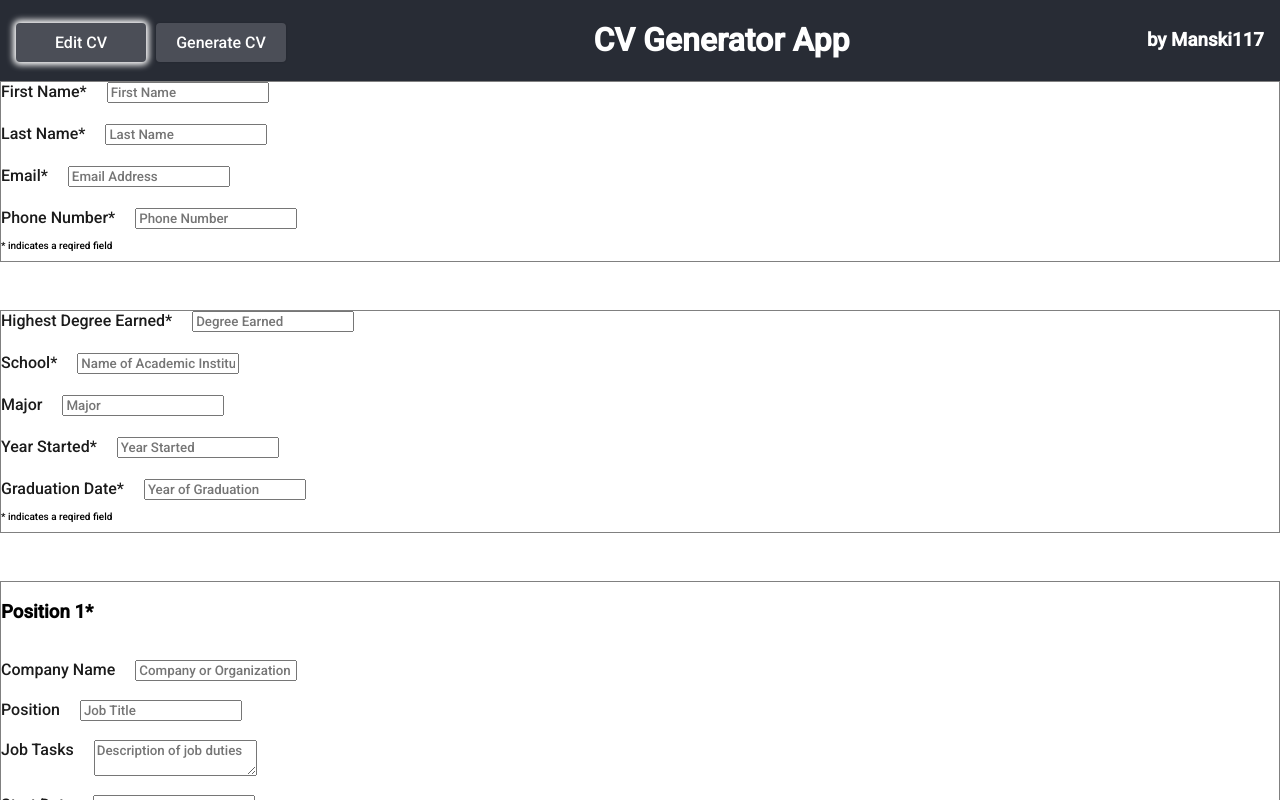
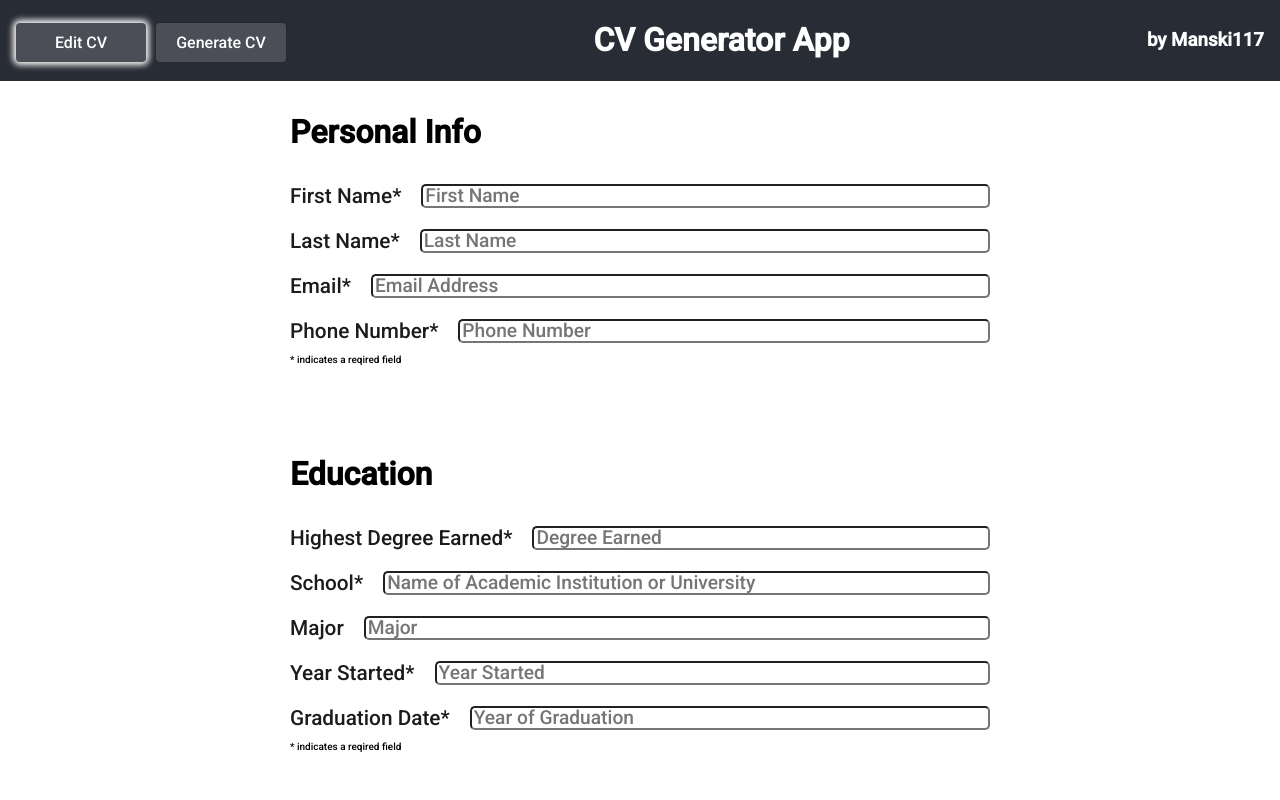
Before and after one commit to manski117/cv-form-project, a React (Create React App) app in the folder cv-form-odin-project/: page / in a window 1280 px wide. Shown: the top 800 px of the page. Built offline with nearby package versions, Linux system fonts and the light colour scheme.

Commit message:
Add styling to clean up layout

```diff
--- a/cv-form-odin-project/package.json
+++ b/cv-form-odin-project/package.json
@@ -34,5 +34,8 @@
       "last 1 firefox version",
       "last 1 safari version"
     ]
+  },
+  "devDependencies": {
+    "gh-pages": "^4.0.0"
   }
 }
--- a/cv-form-odin-project/public/index.html
+++ b/cv-form-odin-project/public/index.html
@@ -24,7 +24,7 @@
       work correctly both with client-side routing and a non-root public URL.
       Learn how to configure a non-root public URL by running `npm run build`.
     -->
-    <title>React App</title>
+    <title>CV Generator by Manski117</title>
   </head>
   <body>
     <noscript>You need to enable JavaScript to run this app.</noscript>
--- a/cv-form-odin-project/src/components/BioForm.js
+++ b/cv-form-odin-project/src/components/BioForm.js
@@ -33,6 +33,7 @@ function BioForm() {
 
     return (
         <div className="form-section-wrapper bio-section">
+            <h3>Personal Info</h3>
             <label htmlFor="firstName">First Name*
                 <input
                     id="firstName"
--- a/cv-form-odin-project/src/components/EduForm.js
+++ b/cv-form-odin-project/src/components/EduForm.js
@@ -26,6 +26,7 @@ function EduForm() {
 
     return (
         <div className="form-section-wrapper bio-section">
+            <h3>Education</h3>
             <label htmlFor="degree">Highest Degree Earned*
                 <input
                     id="degree"
--- a/cv-form-odin-project/src/components/ProfessionalForm.js
+++ b/cv-form-odin-project/src/components/ProfessionalForm.js
@@ -27,8 +27,9 @@ function ProfessionalForm() {
 
     return (
         <div className="form-section-wrapper work-section">
+            <h3>Work History</h3>
             <div className="job1-inputs">
-                <h3>Position 1*</h3>
+                <h4>Position 1*</h4>
                 <p className={formData.job1Valid ? "form-feedback hidden" : "form-feedback visible"}>You must provide all details for at least one job.</p>
                 <br />
                 <label htmlFor="companyName">Company Name
--- a/cv-form-odin-project/src/index.css
+++ b/cv-form-odin-project/src/index.css
@@ -62,12 +62,23 @@ header h3{
 /* Main */
 .main-content{
   height: fit-content;
+
 }
 
 /* Form Component */
+.main-form{
+  margin: auto 20px;
+  display: flex;
+  flex-direction: column;
+  align-items: center;
+
+}
+
 
 .form-section{
   margin-bottom: 3rem;
+  width: 90%;
+  max-width: 700px;
 
 }
 
@@ -76,22 +87,43 @@ header h3{
   flex-direction: column;
   gap: 1px;
   justify-content: start;
-  border: solid grey 1px;
+
 }
 
 .form-section-wrapper label{
   color: rgb(27, 27, 27);
+  font-size: 1.3rem;
   display: flex;
   gap: 20px;
+}
+.form-section-wrapper h3{
+  font-size: 2rem;
+}
+.form-section-wrapper h4{
+  font-size: 1.5rem;
+}
+
+.form-section-wrapper input{
+  font-size: 1.2rem;
+  height: 1.5rem;
+  flex: 1;
+  border-radius: 5px;
+}
+
+textarea{
+  height: 80px;
+  flex: 1;
+  border-radius: 5px;
 }
 
 /* Resume Page */
 .resume-container{
   display: flex;
   flex-direction: column;
-  margin: 20px;
+  margin: 20px auto;
   width: 90%;
   max-width: 800px;
+  margin-bottom: 50px;
 }
 
 .resume-container h1, .resume-container h3{
@@ -105,6 +137,8 @@ header h3{
 
 .resume-container h3{
   font-size: 2.5rem;
+  margin-top: 40px;
+  margin-bottom: 15px;
 }
 
 .resume-container p{
@@ -131,11 +165,13 @@ header h3{
   display: flex;
   justify-content: space-between;
   align-items: center;
+  margin-bottom: 20px;
 }
 
 .school-details{
   display: flex;
   flex-direction: column;
+  gap: 15px;
 }
 
 .work-flexbox{
@@ -144,8 +180,10 @@ header h3{
 
 }
 
-.job-details, .school-details{
-  gap:12px;
+.job-details {
+  display: flex;
+  flex-direction: column;
+  gap: 15px
 }
 
 .company-name-text{
```
Also changed, not shown: 1 other file (tests, documents, lock files or other folders).
